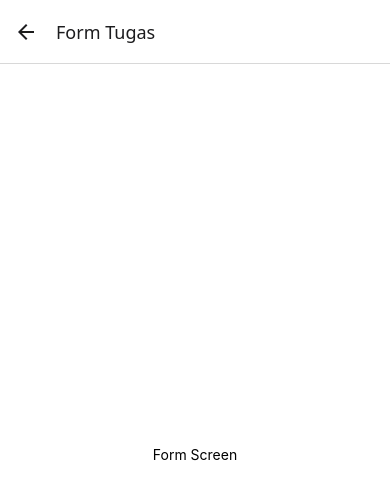
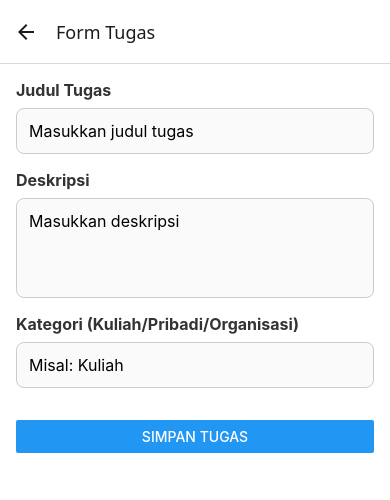
Before and after one commit to BimoAtaullahR/tugas-mobapp-komatik, a React Native app: screen /Form in a window 390 px wide. Shown: the top 500 px of the page. Built offline with nearby package versions, Linux system fonts and the light colour scheme.

Commit message:
feat: add task flow (happy path) (#3)

```diff
--- a/package.json
+++ b/package.json
@@ -18,5 +18,8 @@
     "ios": "expo start --ios",
     "web": "expo start --web"
   },
-  "private": true
+  "private": true,
+  "devDependencies": {
+    "jest": "^30.4.2"
+  }
 }
--- a/src/screens/FormScreen.js
+++ b/src/screens/FormScreen.js
@@ -1,19 +1,82 @@
-import React from 'react';
-import { View, Text, StyleSheet } from 'react-native';
+import React, { useState } from 'react';
+import { View, Text, TextInput, Button, StyleSheet, ScrollView } from 'react-native';
 
-export default function FormScreen() {
+export default function FormScreen({ navigation }) {
+  const [title, setTitle] = useState('');
+  const [description, setDescription] = useState('');
+  const [category, setCategory] = useState('');
+
+  const handleSubmit = () => {
+    const newTask = {
+      title,
+      description,
+      category: category || 'Pribadi' // default if empty
+    };
+    navigation.navigate('Home', { newTask });
+  };
+
   return (
-    <View style={styles.container}>
-      <Text>Form Screen</Text>
-    </View>
+    <ScrollView style={styles.container}>
+      <Text style={styles.label}>Judul Tugas</Text>
+      <TextInput
+        style={styles.input}
+        placeholder="Masukkan judul tugas"
+        value={title}
+        onChangeText={setTitle}
+      />
+
+      <Text style={styles.label}>Deskripsi</Text>
+      <TextInput
+        style={[styles.input, styles.textArea]}
+        placeholder="Masukkan deskripsi"
+        value={description}
+        onChangeText={setDescription}
+        multiline
+        numberOfLines={4}
+        textAlignVertical="top"
+      />
+
+      <Text style={styles.label}>Kategori (Kuliah/Pribadi/Organisasi)</Text>
+      <TextInput
+        style={styles.input}
+        placeholder="Misal: Kuliah"
+        value={category}
+        onChangeText={setCategory}
+      />
+
+      <View style={styles.buttonContainer}>
+        <Button title="Simpan Tugas" onPress={handleSubmit} />
+      </View>
+    </ScrollView>
   );
 }
 
 const styles = StyleSheet.create({
   container: {
     flex: 1,
-    alignItems: 'center',
-    justifyContent: 'center',
+    padding: 16,
     backgroundColor: '#fff',
   },
+  label: {
+    fontSize: 16,
+    fontWeight: 'bold',
+    marginBottom: 8,
+    color: '#333',
+  },
+  input: {
+    borderWidth: 1,
+    borderColor: '#ccc',
+    borderRadius: 8,
+    padding: 12,
+    marginBottom: 16,
+    fontSize: 16,
+    backgroundColor: '#fafafa',
+  },
+  textArea: {
+    height: 100,
+  },
+  buttonContainer: {
+    marginTop: 16,
+    marginBottom: 40,
+  }
 });
--- a/src/screens/HomeScreen.js
+++ b/src/screens/HomeScreen.js
@@ -1,8 +1,9 @@
-import React, { useState } from 'react';
+import React, { useState, useEffect } from 'react';
 import { View, Text, Button, StyleSheet, FlatList } from 'react-native';
 import TaskCard from '../components/TaskCard';
+import { addTask } from '../utils/taskUtils';
 
-export default function HomeScreen({ navigation }) {
+export default function HomeScreen({ route, navigation }) {
   const [tasks, setTasks] = useState([
     {
       id: '1',
@@ -20,6 +21,14 @@ export default function HomeScreen({ navigation }) {
     }
   ]);
 
+  useEffect(() => {
+    if (route.params?.newTask) {
+      setTasks(currentTasks => addTask(currentTasks, route.params.newTask));
+      // Reset params so we don't add it again on re-render
+      navigation.setParams({ newTask: undefined });
+    }
+  }, [route.params?.newTask]);
+
   return (
     <View style={styles.container}>
       <FlatList
@@ -31,7 +40,7 @@ export default function HomeScreen({ navigation }) {
       />
       <View style={styles.buttonContainer}>
         <Button
-          title="Tambah Tugas (Dummy)"
+          title="Tambah Tugas"
           onPress={() => navigation.navigate('Form')}
         />
         <Button
--- /dev/null
+++ b/src/utils/taskUtils.js
@@ -0,0 +1,15 @@
+// taskUtils.js
+// Deep module for manipulating tasks array
+
+function addTask(tasks, newTask) {
+  const taskWithDefaults = {
+    ...newTask,
+    id: Date.now().toString() + Math.random().toString(36).substring(2, 9),
+    status: 'Belum'
+  };
+  return [...tasks, taskWithDefaults];
+}
+
+module.exports = {
+  addTask
+};
```
Also changed, not shown: 3 other files (tests, documents, lock files or other folders).
